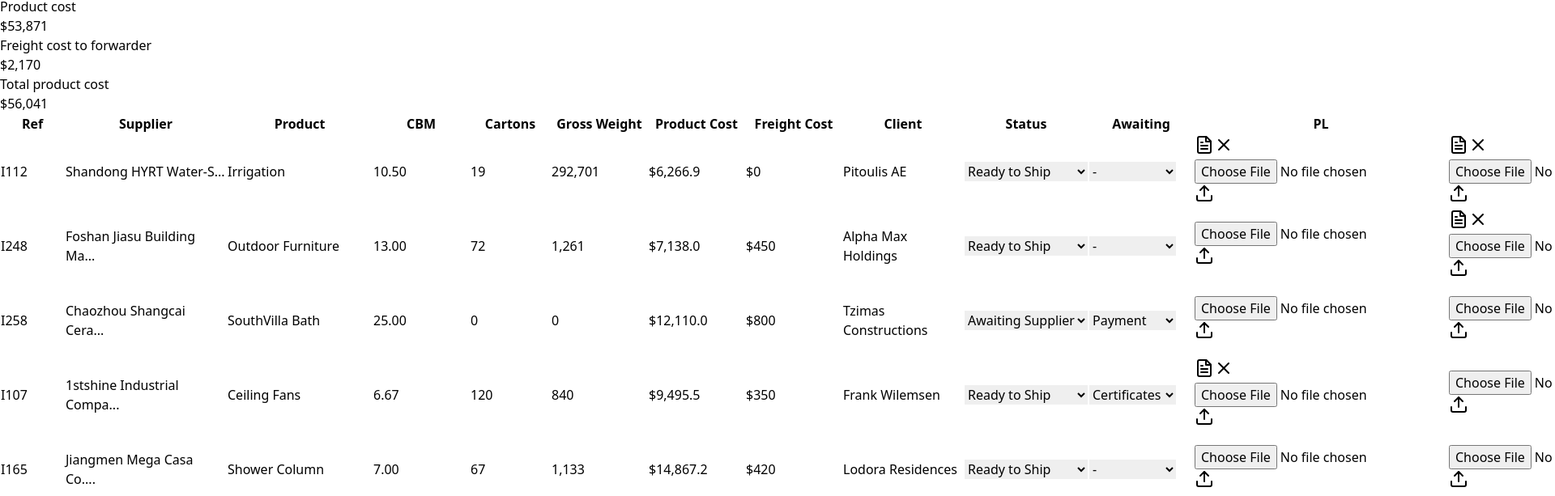
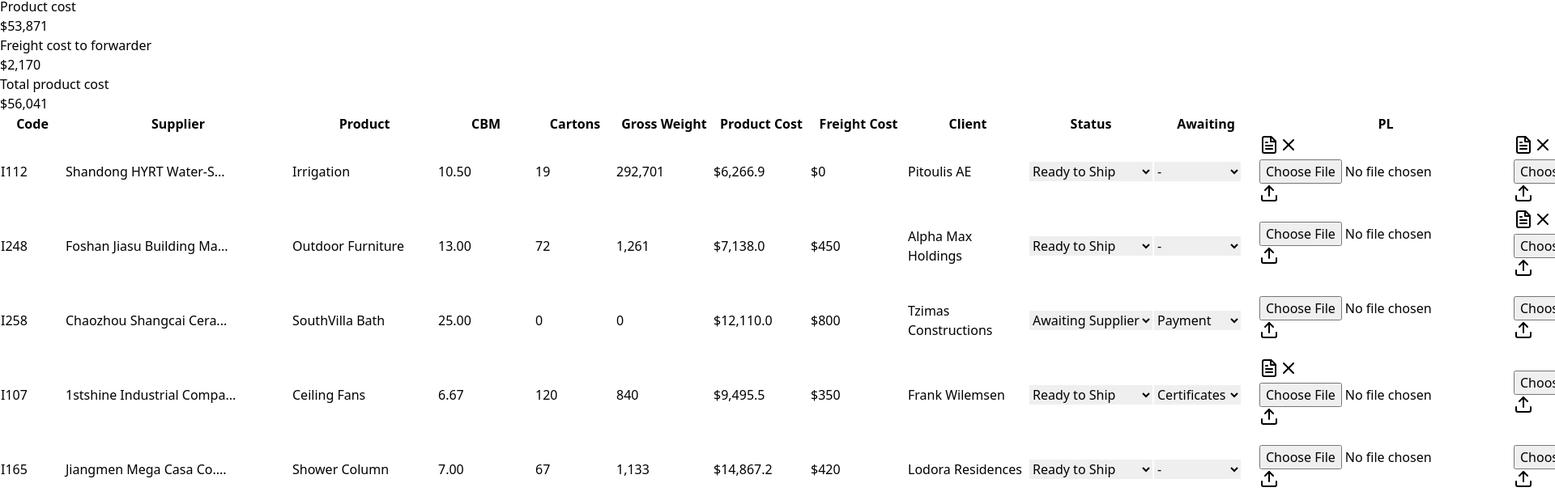
Before and after one commit to adenadoume/containers, a React (Vite) app: page / in a window 1280 px wide. Shown: the part 484-1097 px from the top of the page at 81% size, 1920 px wide, since content can reach past the window. Built offline with nearby package versions, Linux system fonts and the light colour scheme.

Commit message:
📝 Update table column labels and widths
- Change 'Ref' column title to 'Code' for better clarity
- Increase Supplier column width from 200px to 280px for better readability
- Improve table layout with more space for supplier names
- Better user experience with clearer column labels

```diff
--- a/src/App.tsx
+++ b/src/App.tsx
@@ -615,8 +615,8 @@ function App() {
             <table className="w-full">
               <thead className="bg-gray-900 border-b-2 border-gray-600">
                 <tr>
-                  <th className="px-4 py-3 text-left text-base font-semibold text-gray-300 uppercase tracking-wider" style={{ minWidth: '80px' }}>Ref</th>
-                  <th className="px-4 py-3 text-left text-base font-semibold text-gray-300 uppercase tracking-wider" style={{ minWidth: '200px' }}>Supplier</th>
+                  <th className="px-4 py-3 text-left text-base font-semibold text-gray-300 uppercase tracking-wider" style={{ minWidth: '80px' }}>Code</th>
+                  <th className="px-4 py-3 text-left text-base font-semibold text-gray-300 uppercase tracking-wider" style={{ minWidth: '280px' }}>Supplier</th>
                   <th className="px-4 py-3 text-left text-base font-semibold text-gray-300 uppercase tracking-wider" style={{ minWidth: '180px' }}>Product</th>
                   <th className="px-4 py-3 text-right text-base font-semibold text-gray-300 uppercase tracking-wider" style={{ minWidth: '120px' }}>CBM</th>
                   <th className="px-4 py-3 text-right text-base font-semibold text-gray-300 uppercase tracking-wider" style={{ minWidth: '100px' }}>Cartons</th>
```
